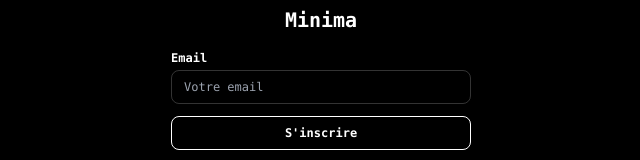
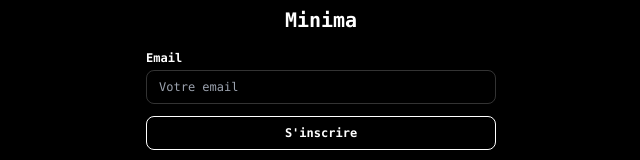
Before and after one commit to Lennyb940002/Minima-F, a React (Vite) app: page / in a window 1280 px wide. Shown: the part 454-614 px from the top of the page, without its empty margins (319-959 px from the left). Built offline with nearby package versions, Linux system fonts and the light colour scheme.

Commit message:
Update EmailForm.jsx

```diff
--- a/src/components/EmailForm.jsx
+++ b/src/components/EmailForm.jsx
@@ -63,7 +63,7 @@ function EmailForm() {
               id="email"
               value={email}
               onChange={(e) => setEmail(e.target.value)}
-              className="w-[300px] px-3 py-2 bg-transparent border border-white/20 rounded-lg text-white text-xs focus:border-white focus:outline-none"
+              className="w-[350px] max-w-md px-3 py-2 bg-transparent border border-white/20 rounded-lg text-white text-xs focus:border-white focus:outline-none"
               required
               disabled={isSubmitting}
               placeholder="Votre email"
```
